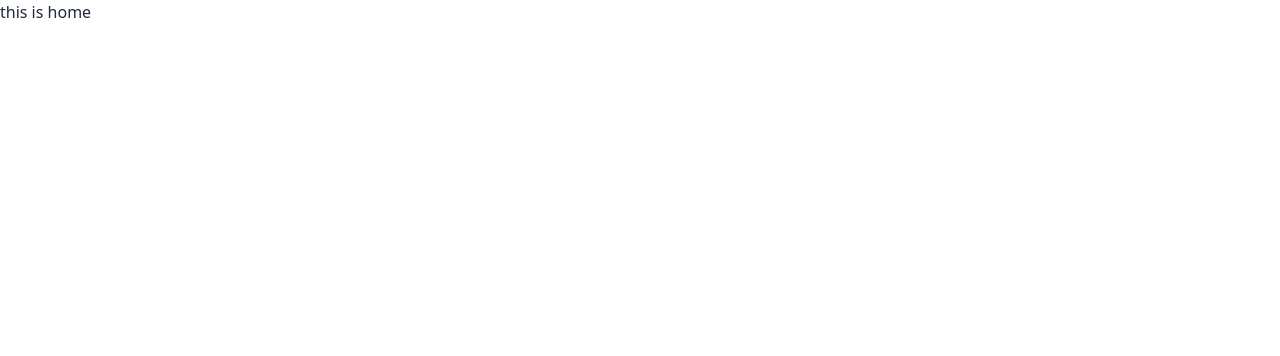
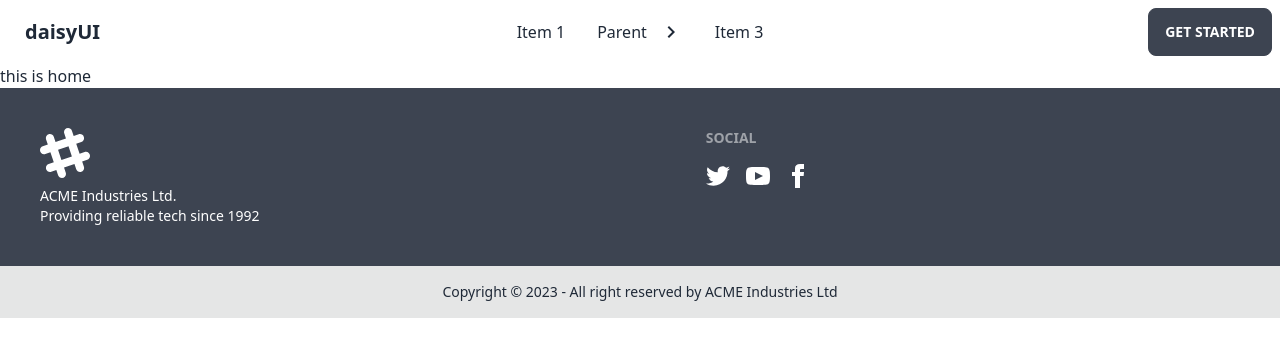
Before and after one commit to ImranSarkerWeb/bistro-boss-client, a React (Vite) app: page / in a window 1280 px wide. Shown: the top 356 px of the page. Built offline with nearby package versions, Linux system fonts and the light colour scheme.

Commit message:
Basic header footer added

```diff
--- a/src/layout/Main.jsx
+++ b/src/layout/Main.jsx
@@ -1,9 +1,13 @@
 import { Outlet } from "react-router-dom";
+import Footer from "../pages/Shared/Footer/Footer";
+import NavBar from "../pages/Shared/NavBar/NavBar";
 
 const Main = () => {
   return (
     <div>
+      <NavBar></NavBar>
       <Outlet></Outlet>
+      <Footer></Footer>
     </div>
   );
 };
--- a/src/main.jsx
+++ b/src/main.jsx
@@ -7,6 +7,9 @@
 
 ReactDOM.createRoot(document.getElementById("root")).render(
   <React.StrictMode>
-    <RouterProvider router={router} />
+    <div className="max-w-screen-xl mx-auto">
+      {" "}
+      <RouterProvider router={router} />
+    </div>
   </React.StrictMode>
 );
--- a/src/pages/Shared/Footer/Footer.jsx
+++ b/src/pages/Shared/Footer/Footer.jsx
@@ -0,0 +1,73 @@
+import React from "react";
+
+const Footer = () => {
+  return (
+    <footer>
+      <div className="footer p-10 bg-neutral text-neutral-content">
+        <div>
+          <svg
+            width="50"
+            height="50"
+            viewBox="0 0 24 24"
+            xmlns="http://www.w3.org/2000/svg"
+            fillRule="evenodd"
+            clipRule="evenodd"
+            className="fill-current"
+          >
+            <path d="M22.672 15.226l-2.432.811.841 2.515c.33 1.019-.209 2.127-1.23 2.456-1.15.325-2.148-.321-2.463-1.226l-.84-2.518-5.013 1.677.84 2.517c.391 1.203-.434 2.542-1.831 2.542-.88 0-1.601-.564-1.86-1.314l-.842-2.516-2.431.809c-1.135.328-2.145-.317-2.463-1.229-.329-1.018.211-2.127 1.231-2.456l2.432-.809-1.621-4.823-2.432.808c-1.355.384-2.558-.59-2.558-1.839 0-.817.509-1.582 1.327-1.846l2.433-.809-.842-2.515c-.33-1.02.211-2.129 1.232-2.458 1.02-.329 2.13.209 2.461 1.229l.842 2.515 5.011-1.677-.839-2.517c-.403-1.238.484-2.553 1.843-2.553.819 0 1.585.509 1.85 1.326l.841 2.517 2.431-.81c1.02-.33 2.131.211 2.461 1.229.332 1.018-.21 2.126-1.23 2.456l-2.433.809 1.622 4.823 2.433-.809c1.242-.401 2.557.484 2.557 1.838 0 .819-.51 1.583-1.328 1.847m-8.992-6.428l-5.01 1.675 1.619 4.828 5.011-1.674-1.62-4.829z"></path>
+          </svg>
+          <p>
+            ACME Industries Ltd.
+            <br />
+            Providing reliable tech since 1992
+          </p>
+        </div>
+        <div>
+          <span className="footer-title">Social</span>
+          <div className="grid grid-flow-col gap-4">
+            <a>
+              <svg
+                xmlns="http://www.w3.org/2000/svg"
+                width="24"
+                height="24"
+                viewBox="0 0 24 24"
+                className="fill-current"
+              >
+                <path d="M24 4.557c-.883.392-1.832.656-2.828.775 1.017-.609 1.798-1.574 2.165-2.724-.951.564-2.005.974-3.127 1.195-.897-.957-2.178-1.555-3.594-1.555-3.179 0-5.515 2.966-4.797 6.045-4.091-.205-7.719-2.165-10.148-5.144-1.29 2.213-.669 5.108 1.523 6.574-.806-.026-1.566-.247-2.229-.616-.054 2.281 1.581 4.415 3.949 4.89-.693.188-1.452.232-2.224.084.626 1.956 2.444 3.379 4.6 3.419-2.07 1.623-4.678 2.348-7.29 2.04 2.179 1.397 4.768 2.212 7.548 2.212 9.142 0 14.307-7.721 13.995-14.646.962-.695 1.797-1.562 2.457-2.549z"></path>
+              </svg>
+            </a>
+            <a>
+              <svg
+                xmlns="http://www.w3.org/2000/svg"
+                width="24"
+                height="24"
+                viewBox="0 0 24 24"
+                className="fill-current"
+              >
+                <path d="M19.615 3.184c-3.604-.246-11.631-.245-15.23 0-3.897.266-4.356 2.62-4.385 8.816.029 6.185.484 8.549 4.385 8.816 3.6.245 11.626.246 15.23 0 3.897-.266 4.356-2.62 4.385-8.816-.029-6.185-.484-8.549-4.385-8.816zm-10.615 12.816v-8l8 3.993-8 4.007z"></path>
+              </svg>
+            </a>
+            <a>
+              <svg
+                xmlns="http://www.w3.org/2000/svg"
+                width="24"
+                height="24"
+                viewBox="0 0 24 24"
+                className="fill-current"
+              >
+                <path d="M9 8h-3v4h3v12h5v-12h3.642l.358-4h-4v-1.667c0-.955.192-1.333 1.115-1.333h2.885v-5h-3.808c-3.596 0-5.192 1.583-5.192 4.615v3.385z"></path>
+              </svg>
+            </a>
+          </div>
+        </div>
+      </div>
+      <footer className="footer footer-center p-4 bg-base-300 text-base-content">
+        <div>
+          <p>Copyright © 2023 - All right reserved by ACME Industries Ltd</p>
+        </div>
+      </footer>
+    </footer>
+  );
+};
+
+export default Footer;
--- /dev/null
+++ b/src/pages/Shared/NavBar/NavBar.jsx
@@ -0,0 +1,74 @@
+const NavBar = () => {
+  const navOptions = (
+    <>
+      {" "}
+      <li>
+        <a>Item 1</a>
+      </li>
+      <li tabIndex={0}>
+        <a className="justify-between">
+          Parent
+          <svg
+            className="fill-current"
+            xmlns="http://www.w3.org/2000/svg"
+            width="24"
+            height="24"
+            viewBox="0 0 24 24"
+          >
+            <path d="M8.59,16.58L13.17,12L8.59,7.41L10,6L16,12L10,18L8.59,16.58Z" />
+          </svg>
+        </a>
+        <ul className="p-2">
+          <li>
+            <a>Submenu 1</a>
+          </li>
+          <li>
+            <a>Submenu 2</a>
+          </li>
+        </ul>
+      </li>
+      <li>
+        <a>Item 3</a>
+      </li>
+    </>
+  );
+  return (
+    <div className="navbar bg-base-100">
+      <div className="navbar-start">
+        <div className="dropdown">
+          <label tabIndex={0} className="btn btn-ghost lg:hidden">
+            <svg
+              xmlns="http://www.w3.org/2000/svg"
+              className="h-5 w-5"
+              fill="none"
+              viewBox="0 0 24 24"
+              stroke="currentColor"
+            >
+              <path
+                strokeLinecap="round"
+                strokeLinejoin="round"
+                strokeWidth="2"
+                d="M4 6h16M4 12h8m-8 6h16"
+              />
+            </svg>
+          </label>
+          <ul
+            tabIndex={0}
+            className="menu menu-compact dropdown-content mt-3 p-2 shadow bg-base-100 rounded-box w-52"
+          >
+            {navOptions}
+          </ul>
+        </div>
+        <a className="btn btn-ghost normal-case text-xl">daisyUI</a>
+      </div>
+      <div className="navbar-center hidden lg:flex">
+        <ul className="menu menu-horizontal px-1">{navOptions}</ul>
+      </div>
+      <div className="navbar-end">
+        <a className="btn">Get started</a>
+      </div>
+    </div>
+  );
+};
+
+export default NavBar;
```
